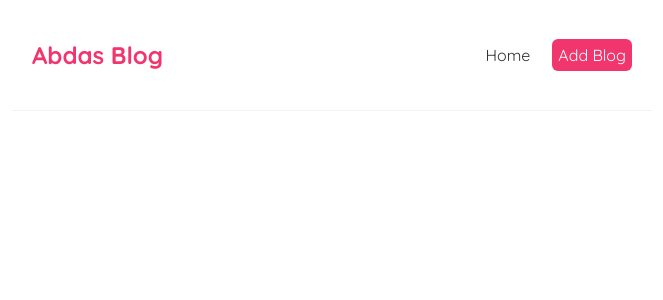
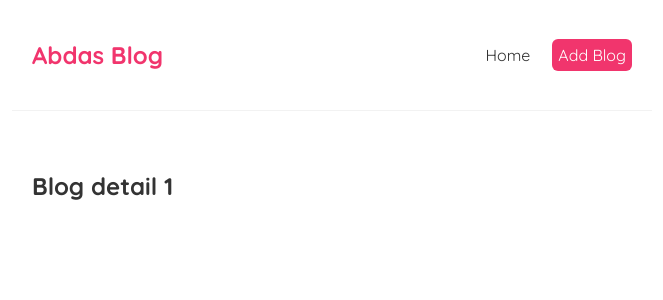
Before and after one commit to rezairfanwijaya/react-js-tutorial-net-ninja, a React (Create React App) app: page /blog/1 in a window 1280 px wide. Shown: the top 300 px of the page, without its empty margins (308-971 px from the left). Built offline with nearby package versions, Linux system fonts and the light colour scheme.

Commit message:
add: route params for detail blog

```diff
--- a/src/App.js
+++ b/src/App.js
@@ -2,6 +2,7 @@ import Navbar from './Navbar';
 import Home from './Home';
 import { BrowserRouter as Router, Route, Switch } from 'react-router-dom';
 import CreateBlog from './Create';
+import BlogDetail from './BlogDetail';
 
 function App() {
   return (
@@ -14,10 +15,12 @@ function App() {
             <Route exact path="/">
               <Home />
             </Route>
-
             <Route path="/create">
               <CreateBlog />
             </Route>
+
+            {/* untuk route yang ada params nya penulisan nya seperti ini */}
+            <Route path="/blog/:title" component={BlogDetail} />
 
           </Switch>
         </div>
--- /dev/null
+++ b/src/BlogDetail.jsx
@@ -0,0 +1,12 @@
+const BlogDetail = (props) => {
+    // ambil value param
+    const title = props.match.params.title
+
+    return (
+        <div className="blog-detail">
+            <h2>Blog detail { title }</h2>
+        </div>
+    );
+}
+
+export default BlogDetail;
--- a/src/BlogList.jsx
+++ b/src/BlogList.jsx
@@ -1,10 +1,14 @@
+import { Link } from "react-router-dom"
+
 const BlogList = ({ dataBlogs, titleHeader }) => {
     return (
         <>
             <h2 className="title-section-blog">{titleHeader}</h2>
             {dataBlogs.map((blog)=>(
                 <div className="blog-preview" id={ blog.id }>
+                <Link to={`/blog/${blog.title}`}>
                     <h3>{ blog.title }</h3>
+                </Link>
                     <p>{ blog.body }</p>
                     <p>oleh : { blog.author }</p>
                 </div>
```
